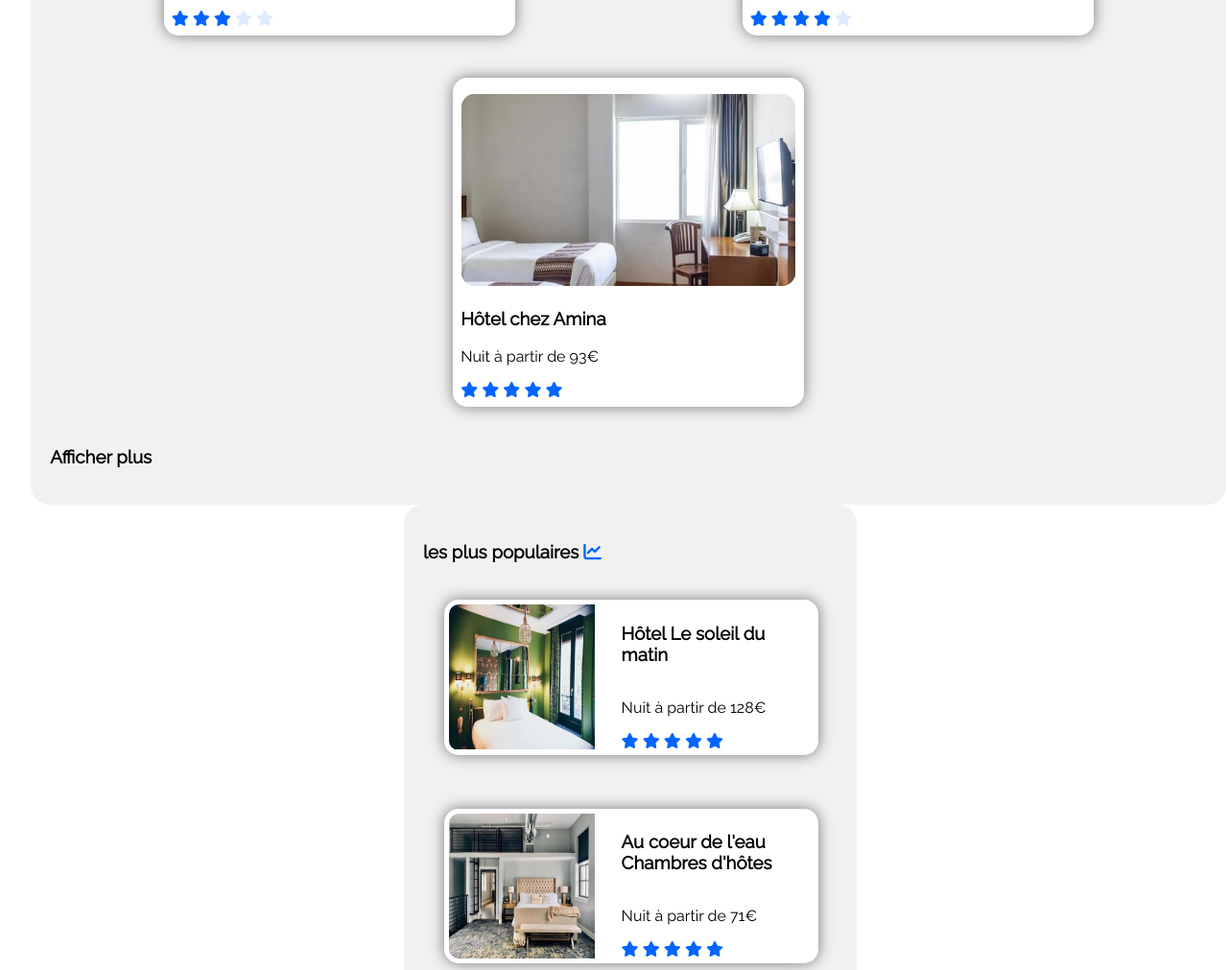
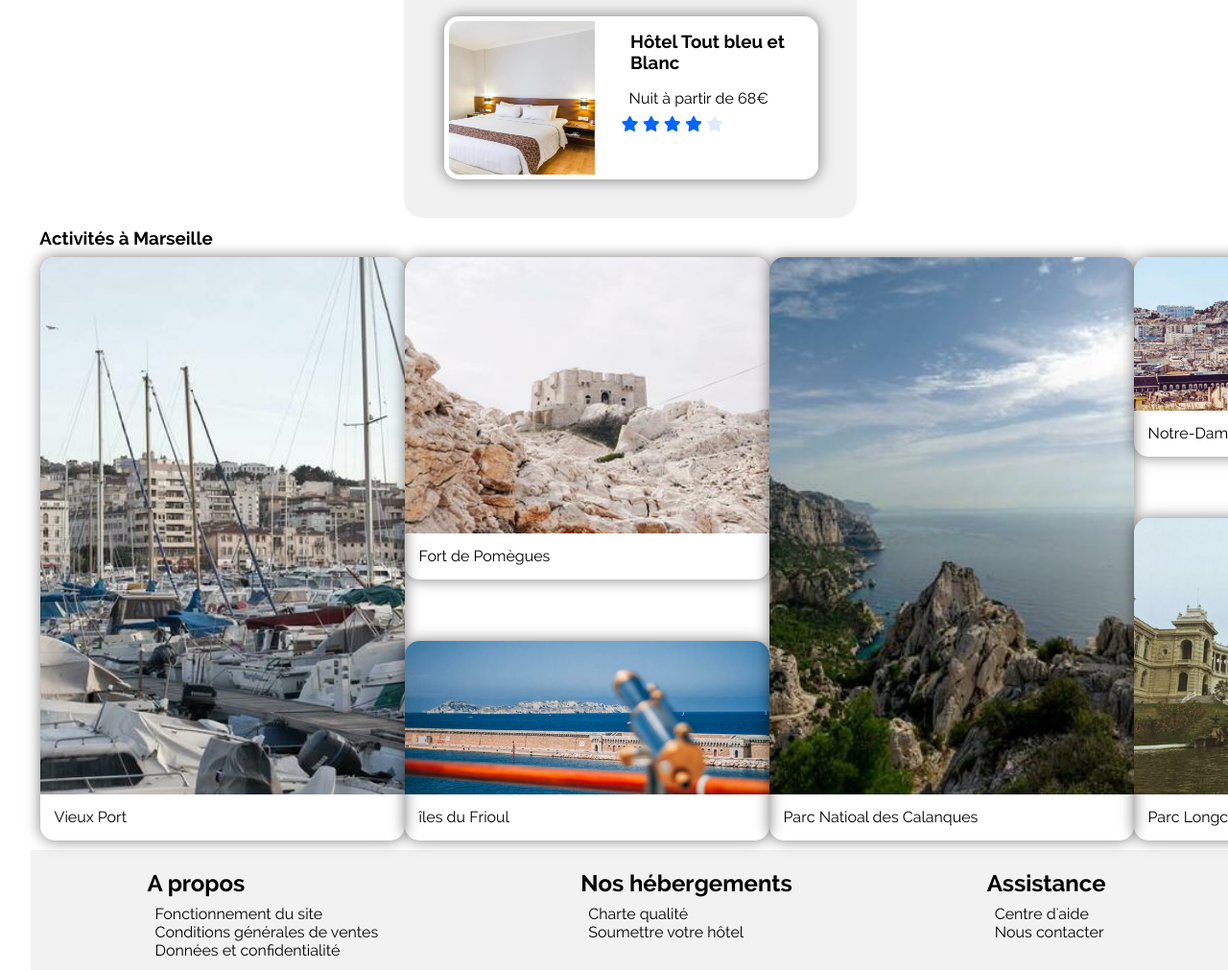
Before and after one commit to lamarchetheo/LamarcheTheo_2_02022021, a plain HTML site: page index.html in a window 1280 px wide. Shown: the part 1598-2609 px from the top of the page at 96% size. Drawn offline with Linux system fonts and the light colour scheme.

Commit message:
encadrement

```diff
--- a/index.html
+++ b/index.html
@@ -8,7 +8,6 @@
 	<link rel="preconnect" href="https://fonts.gstatic.com">
 	<link rel="preconnect" href="https://fonts.gstatic.com">
 	<link rel="preconnect" href="https://fonts.gstatic.com">
-	<link href="https://fonts.googleapis.com/css2?family=Raleway&display=swap" rel="stylesheet">
 	<script src="https://kit.fontawesome.com/0492dac9e8.js" crossorigin="anonymous"></script>
 	<meta description="site web reservia projet oc2">
 
--- a/style.css
+++ b/style.css
@@ -80,9 +80,23 @@ nav li
 /*UNIVERSEL - BODY*/
 /***************************************************/
 
+@font-face
+{
+	font-family: "Raleway";
+	src: url('font/Raleway-Regular.ttf');
+}
+
+@font-face
+{
+	font-family: "Raleway";
+	font-weight: bold;
+	src: url('font/Raleway-Bold.ttf');
+}
+
+
 body
 {
-	font-family: 'Raleway', sans-serif;
+	font-family: "Raleway", Helvetica, Arial, sans-serif;
 	background-color: #ffffff;
 	margin: 0em 0em 0em 2em;
 }
@@ -100,11 +114,16 @@ h2
 	margin: 0em;
 }
 
-/*p
+h3
 {
-	font-size: 0.8em;
 	margin: 0.5em;
-}*/
+}
+
+p
+{
+
+	margin: 0.5em;
+}
 
 .navigation
 {
@@ -269,7 +288,6 @@ a
 	display: flex;
 	flex-direction: row;
 	align-items: center;
-	margin-left: 1.5625em;
 }
 
 #i_info
@@ -305,8 +323,8 @@ a
 
 .box_image img
 {
-	width: 21.78em;
-	height: 12.5em;
+	width: 20em;
+	height: 9em;
 	padding: 0.05em;	/*marge interieur*/
 	margin-top: 0.5em;	/*marge exterieur vers interieur*/
 	object-fit: cover;
@@ -330,21 +348,6 @@ a
 }
 
 
-@media (max-width: 450px)
-{
-		.activit
-	{
-		display: flex;
-		flex-direction: row;
-		margin: 0.6em;
-		flex-wrap: wrap;
-		justify-content: space-between;
-
-	}
-
-}
-
-
 .activit
 {
 	display: flex;
@@ -358,7 +361,7 @@ a
 .acti_1
 {
 	width: 23.75em;
-    height: 40em;
+    height: 38em;
     object-fit: cover;
     border-radius: 0.9375em;
     box-shadow: 0 0 0.9375em rgba(0, 0, 0, 0.5);
@@ -375,7 +378,7 @@ a
 {
 	display: flex;
 	flex-direction: column;
-	height: 40em;
+	height: 38em;
 	width: 23.75em;
 	justify-content: space-between;
 	flex-wrap: nowrap;
@@ -385,7 +388,7 @@ a
 .acti_2
 {
     width: 23.75em;
-    height: 20em;
+    height: 21em;
     object-fit: cover;
     border-radius: 0.9375em;
     box-shadow: 0 0 0.9375em rgba(0, 0, 0, 0.5);
@@ -398,7 +401,7 @@ a
 .acti_3
 {
     width: 23.75em;
-    height: 18em;
+    height: 13em;
     object-fit: cover;
     border-radius: 0.9375em;
     box-shadow: 0 0 0.9375em rgba(0, 0, 0, 0.5);
@@ -413,7 +416,7 @@ a
 .cadre_1
 {
     width: 23.75em;
-    height: 37em;
+    height: 35em;
     object-fit: cover;
     border-radius: 0.9375em 0.9375em 0em 0em;
 }
@@ -421,7 +424,7 @@ a
 .cadre_2
 {
 	width: 23.75em;
-    height: 17em;
+    height: 18em;
     object-fit: cover;
     border-radius: 0.9375em 0.9375em 0em 0em;
 }
@@ -429,7 +432,7 @@ a
 .cadre_3
 {
 	width: 23.75em;
-    height: 15em;
+    height: 10em;
     object-fit: cover;
     border-radius: 0.9375em 0.9375em 0em 0em;
 }
@@ -515,6 +518,7 @@ a
 .populaire_1
 {
     width: 23.75em;
+    height: 10em;
     object-fit: cover;
     background-image: url('images/hebergements/4_small/emile-guillemot-Bj_rcSC5XfE-unsplash.jpg');
     background-repeat: no-repeat;
@@ -523,7 +527,7 @@ a
     /*padding: 1.25em;*/
     box-shadow: 0 0 0.9375em rgba(0, 0, 0, 0.5);
     border-radius: 0.9375em;
-    margin-bottom: 1em;
+    /*margin-bottom: 1em;*/
     background-color: white;
 }
 
@@ -531,7 +535,7 @@ a
 .populaire_2
 {
     width: 23.75em;
-
+    height: 10em;
     object-fit: cover;
     background-image: url('images/hebergements/4_small/aw-creative-VGs8z60yT2c-unsplash.jpg');
     background-repeat: no-repeat;
@@ -540,13 +544,14 @@ a
     /*padding: 1.25em;*/
     box-shadow: 0 0 0.9375em rgba(0, 0, 0, 0.5);
     border-radius: 0.9375em;
-    margin-bottom: 1em;
+    /*margin-bottom: 1em;*/
     background-color: white;
 }
 
 .populaire_3
 {
     width: 23.75em;
+    height: 10em;
     object-fit: cover;
     background-image: url('images/hebergements/4_small/febrian-zakaria-sjvU0THccQA-unsplash.jpg');
     background-repeat: no-repeat;
@@ -604,26 +609,42 @@ footer
 
 
 
+/***************************************************/
+/*Responsive*/
+/***************************************************/
 
 
 
 
+@media (max-width: 450px)
+{
+		.activit
+	{
+		display: flex;
+		flex-direction: row;
+		margin: 0.6em;
+		flex-wrap: wrap;
+		justify-content: space-between;
 
+	}
+
+}
 
 
 
 
 /*				NOTES
 
+regler la tailles des cadres
 
+modifier l'icon info
 
-	regler la nav et logo sur la meme ligne
-	regler activite a marseilles allignement
-	margin sur les filtres ect
+redui taille activité
 
-	bouton de recherche navigation retirer hauteur et fixer largeur
-	finir les images du popu
+finir version desktop
 
+terminer la 1er taille de responsive
 
+max 1440px en dessous = responsive
 
 */
```
Also changed, not shown: font/Raleway-Bold.ttf (added), font/Raleway-Regular.ttf (added).
